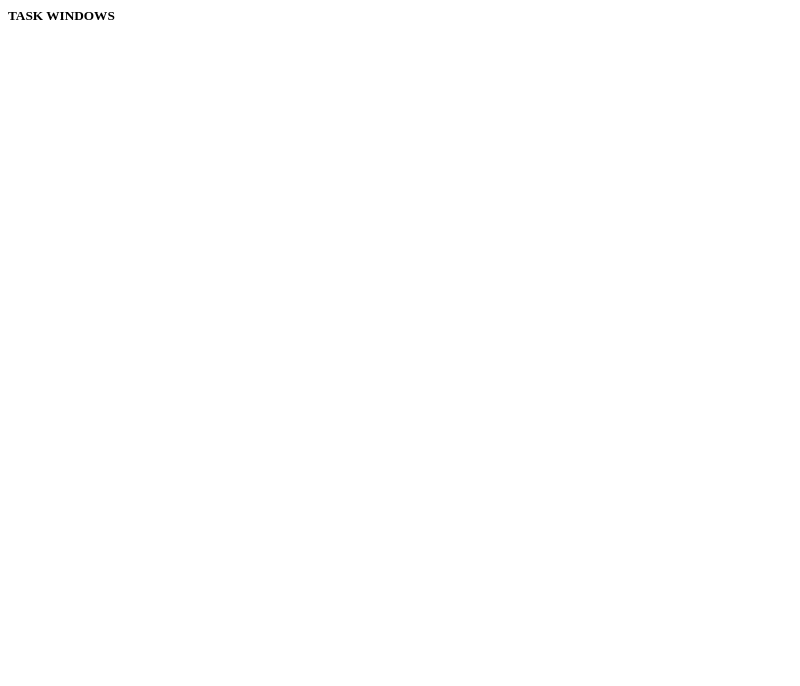
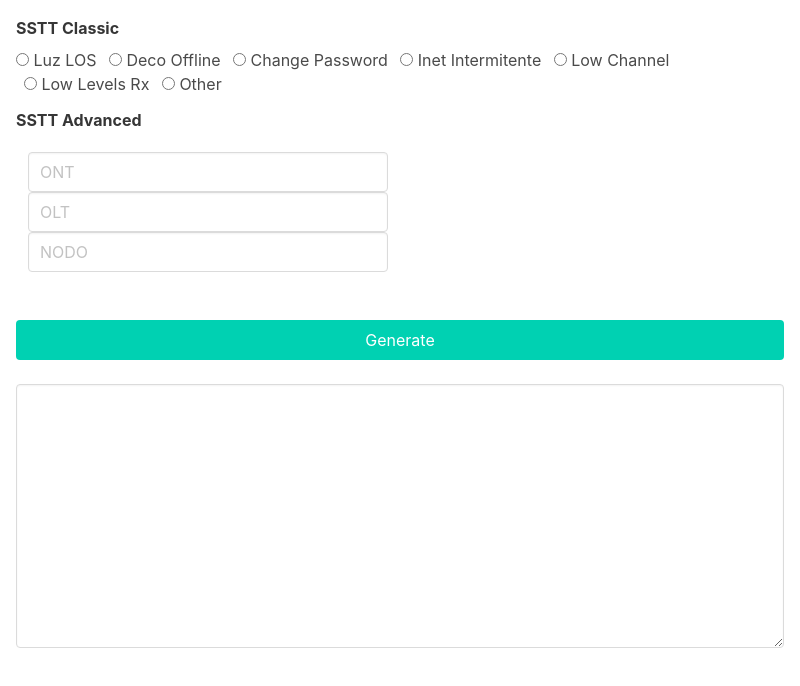
Before and after one commit to RodrigOssaV/electron_app, an Electron app: page src/views/task.html in a window 800 px wide. Drawn offline with nearby package versions, Linux system fonts and the light colour scheme.

Commit message:
Update
Update second_step

```diff
--- a/src/index.js
+++ b/src/index.js
@@ -55,6 +55,10 @@ function createNewProductWindow(){
 
     newProductWindow.on('closed', () => {
         newProductWindow = null
+        /* require('dialog').showMessageBox({
+            message: "Close button has been pressed!",
+            buttons: ["OK"]
+        }) */
     })
 }
 
--- a/src/views/task.html
+++ b/src/views/task.html
@@ -1 +1,87 @@
-<h5>TASK WINDOWS</h5>
+<!DOCTYPE html>
+<html lang="en">
+<head>
+    <meta charset="UTF-8">
+    <meta http-equiv="X-UA-Compatible" content="IE=edge">
+    <meta name="viewport" content="width=device-width, initial-scale=1.0">
+    <!-- BULMA CSS -->
+    <link rel="stylesheet" href="https://cdn.jsdelivr.net/npm/bulma@0.9.3/css/bulma.min.css">
+    <title>Tasks</title>
+</head>
+<body>
+    <div class="columns m-1">
+        <div class="column">
+            <div class="field">
+                <label for="" class="label">SSTT Classic</label>
+                <div class="control">
+                    <label for="" class="radio">
+                        <input type="radio" name="Test" id="uno" value="LOS"> Luz LOS
+                    </label>
+                    <label for="" class="radio">
+                        <input type="radio" name="Test" id="dos" value="2"> Deco Offline
+                    </label>
+                    <label for="" class="radio">
+                        <input type="radio" name="Test" id="tres" value="3"> Change Password
+                    </label>
+                    <label for="" class="radio">
+                        <input type="radio" name="Test" id="cuatro" value="4"> Inet Intermitente
+                    </label>
+                    <label for="" class="radio">
+                        <input type="radio" name="Test" id="cinco" value="5"> Low Channel
+                    </label>
+                    <label for="" class="radio">
+                        <input type="radio" name="Test" id="seis" value="6"> Low Levels Rx
+                    </label>
+                    <label for="" class="radio">
+                        <input type="radio" name="Test" id="siete" value="7"> Other
+                    </label>
+                </div>
+            </div>
+            <div class="field">
+                <label for="" class="label">SSTT Advanced</label>
+                <div class="column is-half">
+                    <div class="control">
+                        <input type="text" class="input" placeholder="ONT" id="ont">
+                        <input type="text" class="input" placeholder="OLT" id="olt">
+                        <input type="text" class="input" id="nodo" placeholder="NODO">
+                    </div>
+                </div>
+                <div class="column is-half">
+
+                </div>
+            </div>
+            <button class="button is-primary is-fullwidth mb-5" id="btn">
+                Generate
+            </button>
+
+            <textarea name="" id="textarea" cols="30" rows="10" class="textarea"></textarea>
+        </div>
+    </div>
+    <script>
+        const { ipcRenderer } = require('electron');
+
+        const btn = document.querySelector('#btn');
+        const radioButtons = document.querySelectorAll('input[name="Test"]');
+        const textarea = document.querySelector('#textarea');
+        /* console.log(radioButtons); */
+        btn.addEventListener('click', () => {
+            let selectedTest;
+            let date = new Date();
+            for (const radioButton of radioButtons){
+                if(radioButton.checked){
+                    selectedTest = radioButton.value;
+                    break;
+                }
+            }
+            const prueba = {
+                prueba: selectedTest
+            }
+            console.log(selectedTest);
+            const newTestTemplate = `
+                SOP ${date.toLocaleDateString()} - ${prueba.prueba}
+            `
+            textarea.innerText = newTestTemplate;
+        });
+    </script>
+</body>
+</html>
```
Also changed, not shown: src/views/index.html (+1 -1 lines), src/views/new-product.html (+1 -1 lines).
